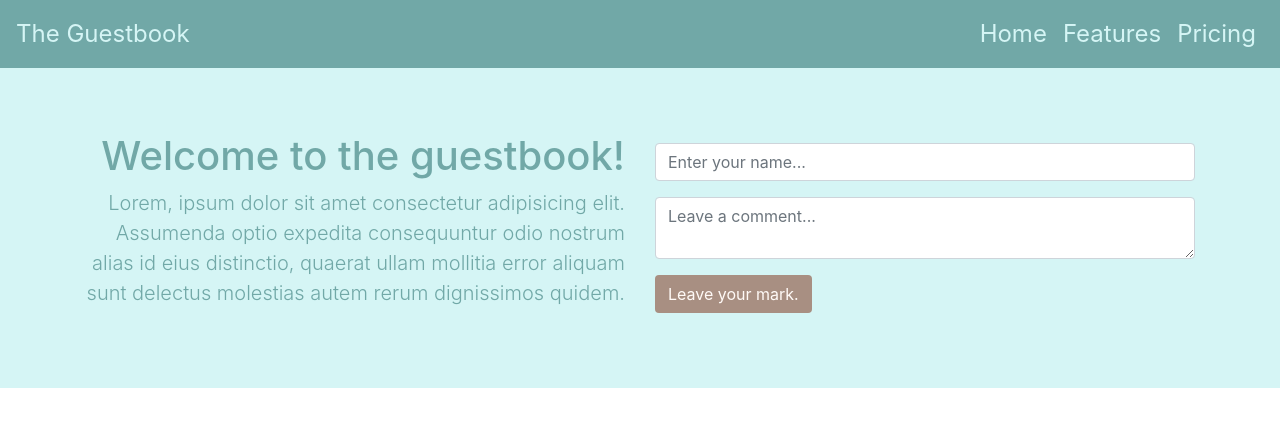
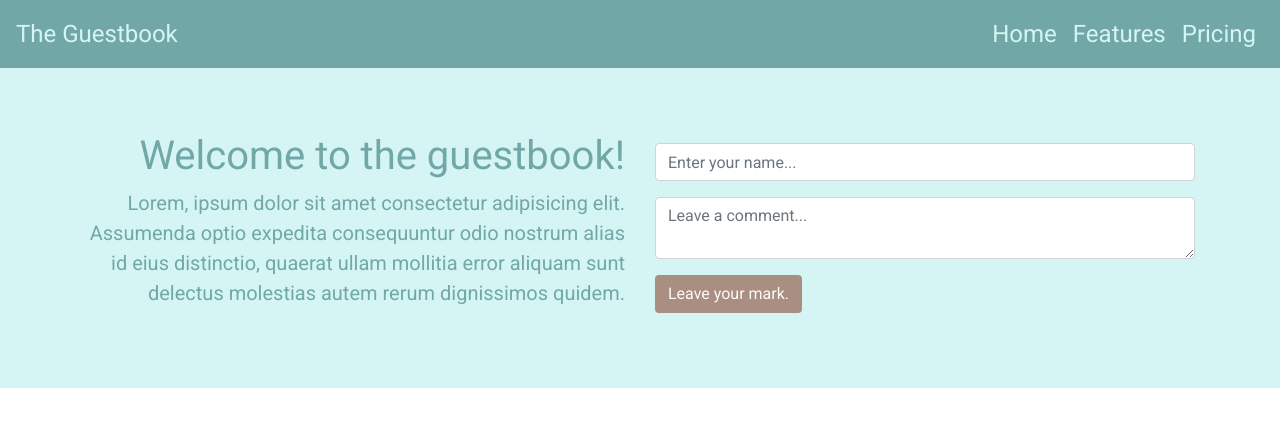
Before and after one commit to singharaj-usai/Google-Fonts-3rd-Party-API, a plain HTML site: page Unsolved/index.html in a window 1280 px wide. Drawn offline with nearby package versions, Linux system fonts and the light colour scheme.

Commit message:
add body font-family in css

```diff
--- a/Unsolved/assets/css/style.css
+++ b/Unsolved/assets/css/style.css
@@ -48,3 +48,8 @@
   background-color: var(--teal);
   color: var(--lightteal);
 }
+
+/* Add Body font-family */
+body {
+  font-family: 'Roboto', sans-serif;
+}
```
